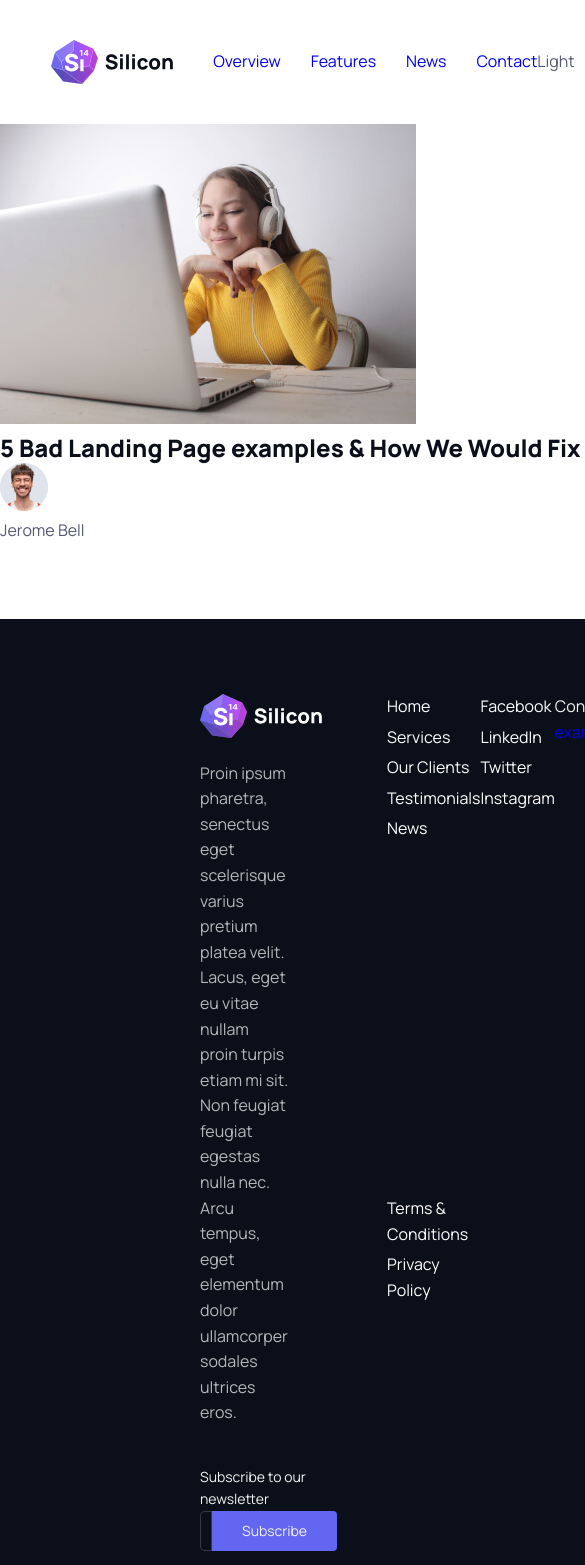
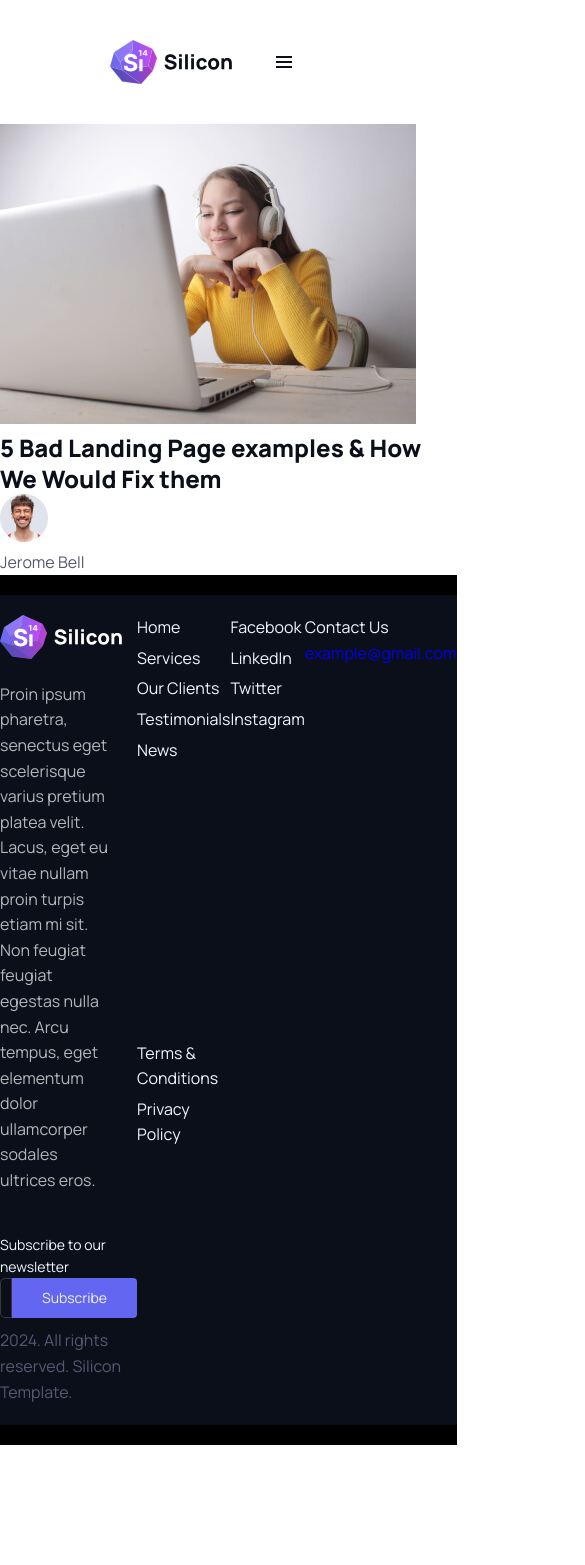
Before and after one commit to KimmoKAhola/Silicon-Kimmo-Ahola, a React (Vite) app: page /news in a window 390 px wide. Shown: the top 1565 px of the page, 585 px wide, since content can reach past the window. After the commit the page ends 1445 px from the top, so only its background shows below. Built offline with nearby package versions, Linux system fonts and the light colour scheme.

Commit message:
starting to do some mobile styling. starting with the navbar

```diff
--- a/src/css/main.css
+++ b/src/css/main.css
@@ -75,6 +75,18 @@ html, body {
   margin: 20px auto;
   padding-top: 20px;
   padding-bottom: 20px;
+}
+@media (max-width: 1199px) {
+  .container {
+    padding-left: 20px;
+    padding-right: 20px;
+    max-width: 100%;
+  }
+}
+
+.dark-container {
+  display: grid;
+  background-color: black;
 }
 
 .text-lead {
@@ -234,7 +246,7 @@ a:hover, .nav-link:hover, Link:hover {
 }
 
 .Link {
-  color: white;
+  color: #F3F6FF;
 }
 .Link:hover {
   color: #6366F1;
@@ -404,10 +416,28 @@ header .site-navigation nav {
   align-items: center;
   gap: 30px;
 }
-header .site-settings {
+header .site-settings div {
   display: flex;
   align-items: center;
   gap: 20px;
+}
+header .site-settings img {
+  display: none;
+}
+@media (max-width: 991px) {
+  header .site-settings div {
+    display: none;
+  }
+  header .site-settings img {
+    display: flex;
+    align-items: center;
+    padding-right: 50px;
+  }
+}
+@media (max-width: 767px) {
+  header #menu {
+    display: none;
+  }
 }
 
 #showcase {
@@ -598,15 +628,17 @@ header .site-settings {
   background-color: #0B0F19;
   display: grid;
   grid-template-columns: 1fr 1fr;
-  margin-top: 75px;
-  padding: 75px 200px;
-  gap: 50px;
+  justify-items: center;
+  max-width: 1200px;
+  margin: 20px auto;
+  padding-top: 20px;
+  padding-bottom: 20px;
 }
 #footer-dark div img {
   padding-bottom: 15px;
 }
 #footer-dark div #footer-text {
-  max-width: 65%;
+  max-width: 80%;
   color: rgba(255, 255, 255, 0.7);
 }
 #footer-dark #footer-subscribe {
@@ -638,7 +670,7 @@ header .site-settings {
   grid-template-columns: 1fr 1fr 1fr;
 }
 #footer-dark #footer-contact {
-  color: #f2f2f2;
+  color: #F3F6FF;
 }
 #footer-dark #footer-contact a {
   text-decoration: none;
@@ -653,7 +685,7 @@ header .site-settings {
   color: #565973;
   font-family: "Manrope", sans-serif;
   font-size: 14px;
-  color: #f2f2f2;
+  color: #F3F6FF;
 }
 #footer-dark input {
   border-radius: 5px 0 0 5px;
--- a/src/css/scss/components/_links.scss
+++ b/src/css/scss/components/_links.scss
@@ -13,7 +13,7 @@ a, .nav-link, Link{
 }
 
 .Link{
-  color: white;
+  color: $gray-100;
   &:hover{
     color: $primary;
   }
--- a/src/css/scss/core/_base.scss
+++ b/src/css/scss/core/_base.scss
@@ -9,6 +9,7 @@ html, body {
   grid-template-rows: auto 1fr auto;
 }
 
+
 .container {
   display: grid;
   grid-template-columns: 1fr;
@@ -17,24 +18,42 @@ html, body {
   margin: 20px auto;
   padding-top: 20px; //oklart
   padding-bottom: 20px; //oklart
+
+  @include xl{
+    padding-left: 20px;
+    padding-right: 20px;
+    //padding-top: 20px; //oklart
+    //padding-bottom: 20px; //oklart
+    max-width: 100%;
+  }
+}
+
+.dark-container {
+  display: grid;
+  background-color: black;
 }
 
 
 .text-lead {
   @include text-lead;
 }
+
 .text-xl {
   @include text-xl;
 }
+
 .text-lg {
   @include text-lg;
 }
+
 .text-m {
   @include text-m;
 }
+
 .text-s {
   @include text-s;
 }
+
 .text-xs {
   @include text-xs;
 }
--- a/src/css/scss/sections/global/_footer-dark.scss
+++ b/src/css/scss/sections/global/_footer-dark.scss
@@ -2,9 +2,11 @@
   background-color: $gray-900;
   display: grid;
   grid-template-columns: 1fr 1fr;
-  margin-top: 75px;
-  padding: 75px 200px;
-  gap: 50px;
+  justify-items: center;
+  max-width: 1200px;
+  margin: 20px auto;
+  padding-top: 20px; //oklart
+  padding-bottom: 20px; //oklart
 
   div {
     img {
@@ -12,7 +14,7 @@
     }
 
     #footer-text {
-      max-width: 65%;
+      max-width: 80%;
       color: rgba(255, 255, 255, 0.7);
     }
   }
@@ -57,13 +59,13 @@
       text-decoration: underline;
     }
 
-    color: $white;
+    color: $gray-100;
   }
 
   h6 {
     padding-top: 40px;
     @include text-s;
-    color: $white;
+    color: $gray-100;
   }
 
   input {
--- a/src/css/scss/sections/global/_navbar.scss
+++ b/src/css/scss/sections/global/_navbar.scss
@@ -8,13 +8,13 @@ header {
     display: flex;
     align-items: center;
 
-    #logo{
+    #logo {
       display: flex;
       align-items: center;
       margin-right: 40px;
     }
 
-    nav{
+    nav {
       display: flex;
       align-items: center;
       gap: 30px;
@@ -22,8 +22,33 @@ header {
   }
 
   .site-settings {
-    display: flex;
-    align-items: center;
-    gap: 20px;
+    div {
+      display: flex;
+      align-items: center;
+      gap: 20px;
+    }
+
+    img {
+      display: none;
+    }
+  }
+
+  @include lg {
+    .site-settings {
+      div {
+        display: none;
+      }
+
+      img {
+        display: flex;
+        align-items: center;
+        padding-right: 50px;
+      }
+    }
+  }
+  @include md {
+    #menu{
+      display: none;
+    }
   }
 }
--- a/src/views/Home.jsx
+++ b/src/views/Home.jsx
@@ -13,11 +13,11 @@ const Home = () => {
     return (
         <div>
             <Navbar />
-            <Showcase/>
-            <Brands/>
-            <AppFeatures/>
-            <Slider/>
-            <Features/>
+            {/*<Showcase/>*/}
+            {/*<Brands/>*/}
+            {/*<AppFeatures/>*/}
+            {/*<Slider/>*/}
+            {/*<Features/>*/}
             {/*<Testimonials/>*/}
             {/*<Subscribe/>*/}
             <FooterLight/>
--- a/src/views/sections/global/Footer-Dark.jsx
+++ b/src/views/sections/global/Footer-Dark.jsx
@@ -4,13 +4,16 @@ import {Link} from "react-router-dom";
 
 const FooterDark = () => {
     return (
+        <div className="dark-container">
             <div id="footer-dark">
                 <div>
                     <Link to="/home">
                         <img src={Logo} alt="TODO"/>
                     </Link>
-                <p id="footer-text">Proin ipsum pharetra, senectus eget scelerisque varius pretium platea velit. Lacus, eget eu vitae
-                    nullam proin turpis etiam mi sit. Non feugiat feugiat egestas nulla nec. Arcu tempus, eget elementum
+                    <p id="footer-text">Proin ipsum pharetra, senectus eget scelerisque varius pretium platea velit.
+                        Lacus, eget eu vitae
+                        nullam proin turpis etiam mi sit. Non feugiat feugiat egestas nulla nec. Arcu tempus, eget
+                        elementum
                         dolor ullamcorper sodales ultrices eros. </p>
                     <div>
                         <h6>Subscribe to our newsletter</h6>
@@ -53,6 +56,7 @@ const FooterDark = () => {
                 </div>
 
             </div>
+        </div>
     )
 }
 export default FooterDark
--- a/src/views/sections/global/Navbar.jsx
+++ b/src/views/sections/global/Navbar.jsx
@@ -2,6 +2,7 @@ import React from 'react'
 import {Link, NavLink} from "react-router-dom";
 import Logo from '../../../images/logo/silicon-logo-light_theme.svg'
 import User from '../../../images/icons/user.svg'
+import Hamburger from '../../../images/icons/bx-menu.svg'
 const Navbar = () => {
     return (
         <div className="container">
@@ -19,13 +20,17 @@ const Navbar = () => {
                 </div>
 
                 <div className="site-settings">
-                    <p>Light</p>
-                    <label className="switch">
-                        <input type="checkbox"/>
-                        <span className="slider round"></span>
-                    </label>
-                    <p>Dark</p>
-                    <button className="primary-button"><img src={User} alt="TODO"/> <span>Sign in / up</span></button>
+                    <div><p>Light</p>
+                        <label className="switch">
+                            <input type="checkbox"/>
+                            <span className="slider round"></span>
+                        </label>
+                        <p>Dark</p>
+                        <button className="primary-button"><img src={User} alt="TODO"/> <span>Sign in / up</span>
+                        </button>
+                    </div>
+                    <img className="mobile-menu" src={Hamburger} alt="TODO"/>
+
                 </div>
 
             </header>
```
Also changed, not shown: src/css/scss/core/_media.scss (+4 -4 lines), src/images/icons/bx-menu.svg (added), 1 other file (tests, documents, lock files or other folders). Lines whose indentation alone changed are shown as unchanged.
